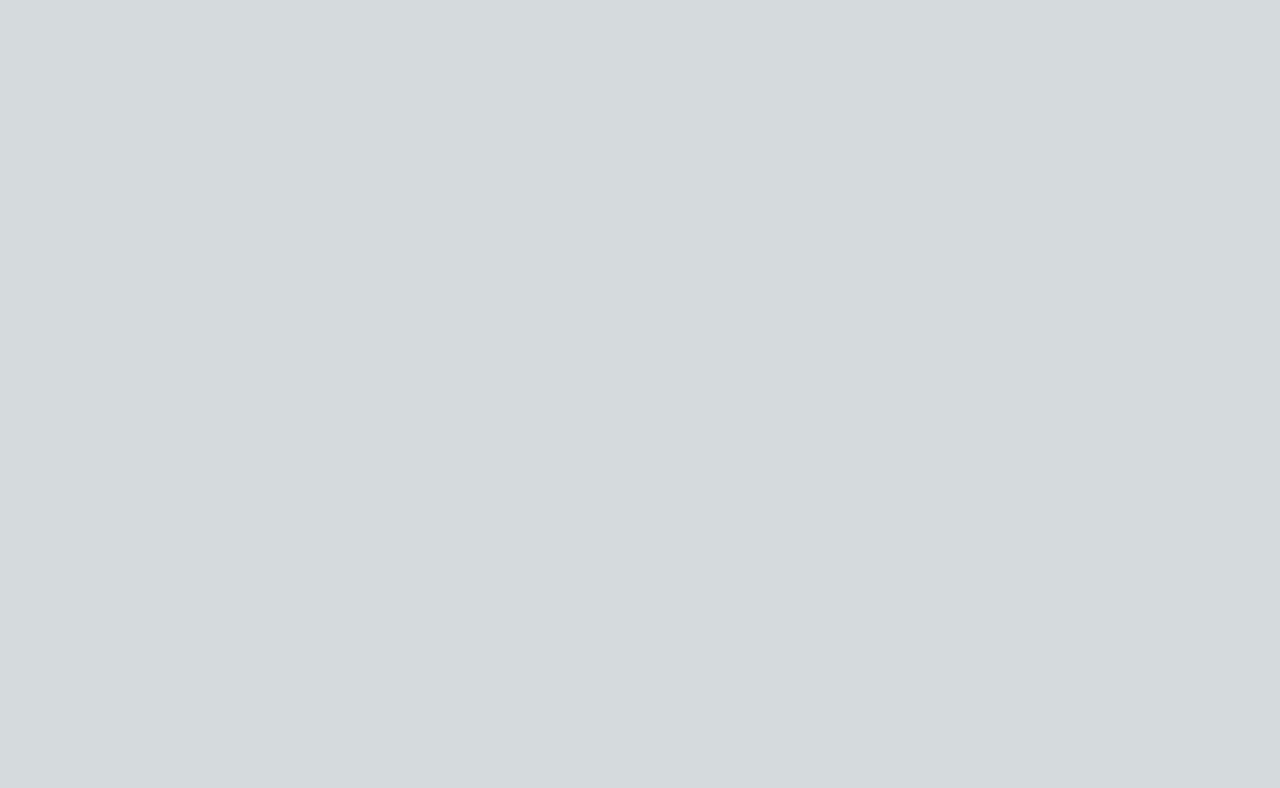
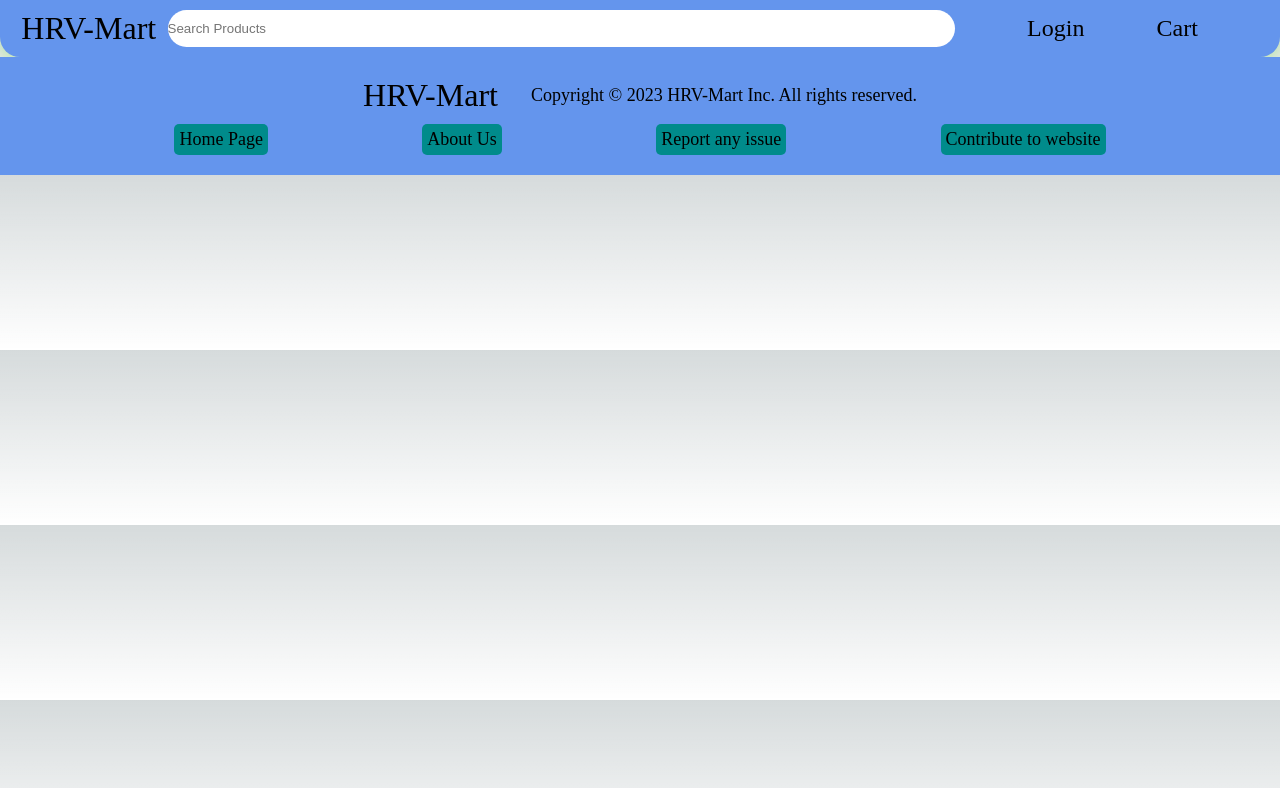
Before and after one commit to HRV-Mart/HRV-Mart, a Next.js app: page / in a window 1280 px wide. Shown: the top 788 px of the page. Built offline with nearby package versions, Linux system fonts and the light colour scheme.

Commit message:
Add header and footer (#21)
* Added header  and footer files

* Added header css file

* Added header and footer in website

* Minor changes in header css

* Added styling for footer

* Changes in footer

* Minor change in header

```diff
--- /dev/null
+++ b/src/components/footer.js
@@ -0,0 +1,29 @@
+import Link from "next/link";
+import styles from "@/styles/Footer.module.css";
+
+export default function Footer() {
+    return <div className={styles.main}>
+        <div className={styles.brand}>
+            <div className={styles.title}>
+                HRV-Mart
+            </div>
+            <div className={styles.copyright}>
+                Copyright © 2023 HRV-Mart Inc. All rights reserved.
+            </div>
+        </div>
+        <div className={styles.links}>
+            <Link href={"/"} className={styles.link}>
+                Home Page
+            </Link>
+            <Link href={"/about"} className={styles.link}>
+                About Us
+            </Link>
+            <Link href={"https://github.com/HRV-Mart/HRV-Mart/issues"} className={styles.link}>
+                Report any issue
+            </Link>
+            <Link href={"https://github.com/HRV-Mart/HRV-Mart"} className={styles.link}>
+                Contribute to website
+            </Link>
+        </div>
+    </div>
+}
--- /dev/null
+++ b/src/components/header.js
@@ -0,0 +1,19 @@
+import styles from "../styles/Header.module.css";
+import Link from "next/link";
+
+export default function Header() {
+    return <div className={styles.main}>
+        <Link  href={"/"} className={styles.icon}>
+           HRV-Mart
+        </Link>
+        <input className={styles.searchBar} placeholder="Search Products" title={"Search Products"}/>
+        <div className={styles.info}>
+            <Link href={"/login"}>
+                Login
+            </Link>
+            <Link href={"/cart"}>
+                Cart
+            </Link>
+        </div>
+    </div>
+}
--- a/src/pages/_app.js
+++ b/src/pages/_app.js
@@ -1,5 +1,12 @@
 import '@/styles/globals.css'
+import Header from "@/components/header";
+import Footer from "@/components/footer";
 
 export default function App({ Component, pageProps }) {
-  return <Component {...pageProps} />
+  return <>
+    <Header/>
+    <Component {...pageProps} />
+    <Footer/>
+  </>
+
 }
--- /dev/null
+++ b/src/styles/Footer.module.css
@@ -0,0 +1,38 @@
+.main {
+    display: flex;
+    flex-direction: column;
+    align-items: center;
+    justify-content: center;
+    padding: 20px;
+    background-color: cornflowerblue;
+}
+.brand {
+    width: 50%;
+    display: flex;
+    flex-direction: row;
+    align-items: center;
+    margin-bottom: 10px;
+    justify-content: space-evenly;
+}
+.title{
+    font-size: xx-large;
+}
+.copyright{
+    font-size: large;
+}
+.links{
+    width: 100%;
+    display: flex;
+    flex-direction: row;
+    justify-content: space-evenly;
+    font-size: large;
+}
+.link{
+    background-color: darkcyan;
+    padding: 5px;
+    border-radius: 5px;
+    transition-duration: 200ms;
+}
+.link:hover {
+    background-color: seagreen;
+}
--- /dev/null
+++ b/src/styles/Header.module.css
@@ -0,0 +1,32 @@
+.main {
+    display: flex;
+    flex-direction: row;
+    box-shadow: 0 4px 8px 0 rgba(122, 210, 122, 0.16), 0 6px 20px 0 rgba(95, 255, 0, 0.19);
+    padding: 10px;
+    border-bottom-left-radius: 20px;
+    border-bottom-right-radius: 20px;
+    background-color: cornflowerblue;
+}
+.icon {
+    flex: 1;
+    font-size: xx-large;
+    display: flex;
+    flex-direction: row;
+    justify-content: space-evenly;
+    align-items: center;
+}
+.searchBar {
+    flex: 5;
+    background: white;
+    border: none;
+    border-radius: 20px;
+    align-items: center;
+}
+.info {
+    flex: 2;
+    display: flex;
+    flex-direction: row;
+    justify-content: space-evenly;
+    align-items: center;
+    font-size: x-large;
+}
```
